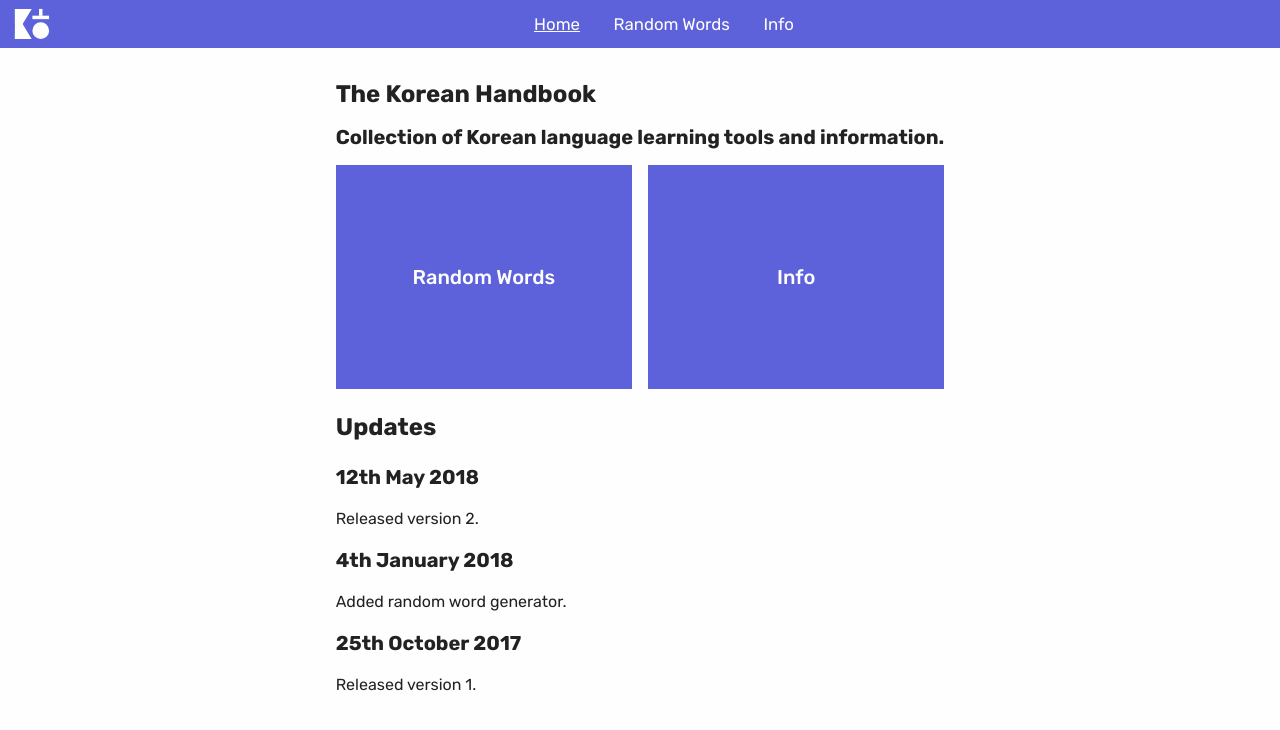
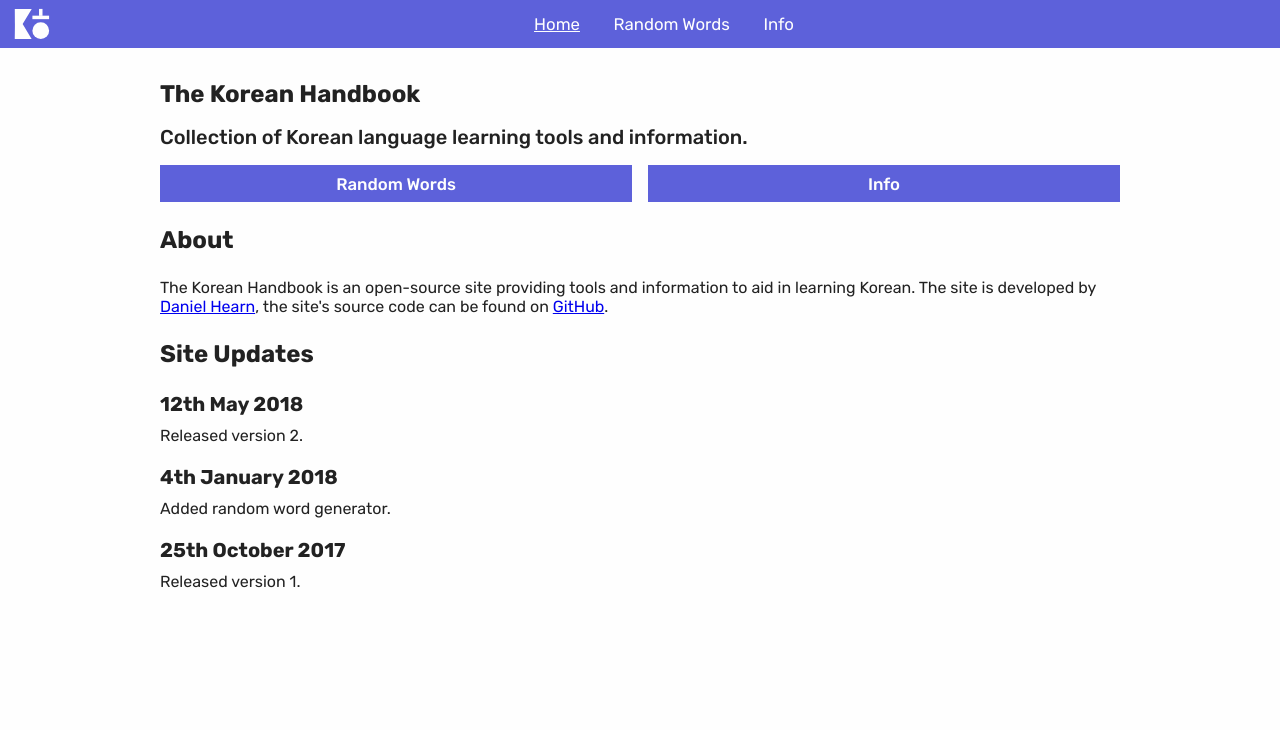
Before and after one commit to DanielHearn/korean-handbook, a Vue app in the folder korean-handbook/: page / in a window 1280 px wide. Shown: the top 730 px of the page. Built offline with nearby package versions, Linux system fonts and the light colour scheme.

Commit message:
Improve home page styling and content

```diff
--- a/korean-handbook/src/app.scss
+++ b/korean-handbook/src/app.scss
@@ -131,7 +131,7 @@ body {
     }
     h2 {
       font-size: $m-size;
-      font-weight: $bold-weight;
+      font-weight: $medium-weight;
     }
   }
   .intro-links {
@@ -160,7 +160,8 @@ body {
           justify-content: center;
           color: $white;
           text-decoration: none;
-          padding: 5em 1em;
+          padding: 0.5em;
+          font-size: $s-size;
           font-weight: $medium-weight;
           background: $accent;
         }
@@ -172,6 +173,14 @@ body {
 .update-list {
   padding: 0;
   list-style: none;
+  li {
+    .sub-heading {
+      margin-bottom: 0.5em;
+    }
+    .update-list--content {
+      margin-top: 0;
+    }
+  }
 }
 
 .text-list {
--- a/korean-handbook/src/views/Home.vue
+++ b/korean-handbook/src/views/Home.vue
@@ -7,20 +7,33 @@
       </div>
       <div class="intro-links">
         <ul>
-          <li class="sub-heading">
+          <li>
             <router-link to="/random-words/all">Random Words</router-link>
           </li>
-          <li class="sub-heading">
+          <li>
             <router-link to="/info/">Info</router-link>
           </li>
         </ul>
       </div>
       <div>
-        <p class="heading">Updates</p>
+        <p class="heading">About</p>
+        <p>
+          The Korean Handbook is an open-source site providing tools and information to aid in learning Korean.
+          The site is developed by
+          <a
+            href="https://www.danielhearn.co.uk"
+          >Daniel Hearn</a>, the site's source code can be found on
+          <a
+            href="https://github.com/DanielHearn/Korean-Handbook"
+          >GitHub</a>.
+        </p>
+      </div>
+      <div>
+        <p class="heading">Site Updates</p>
         <ul class="update-list">
           <li v-for="update in $options.updates" :key="update.date">
             <p class="sub-heading">{{ update.date }}</p>
-            <p>{{ update.description }}</p>
+            <p class="update-list--content">{{ update.description }}</p>
           </li>
         </ul>
       </div>
```
